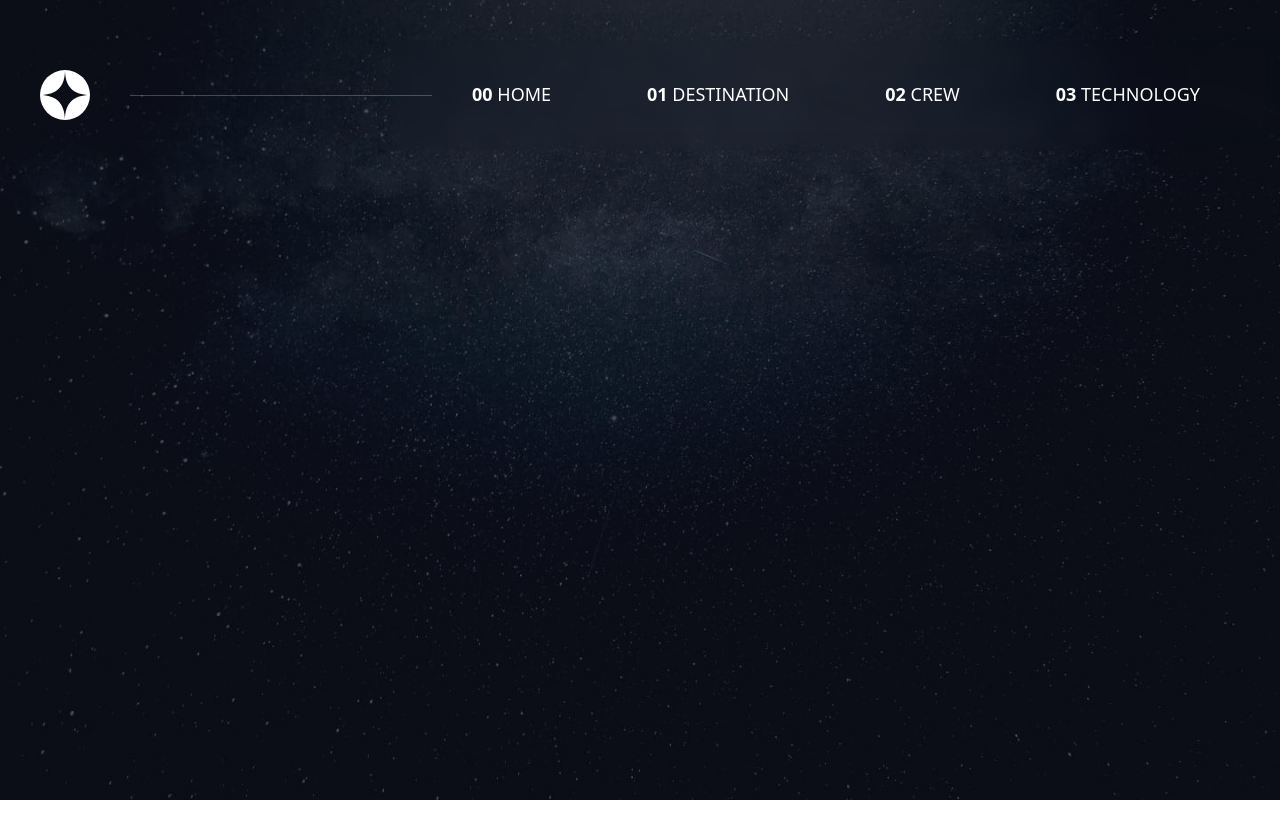
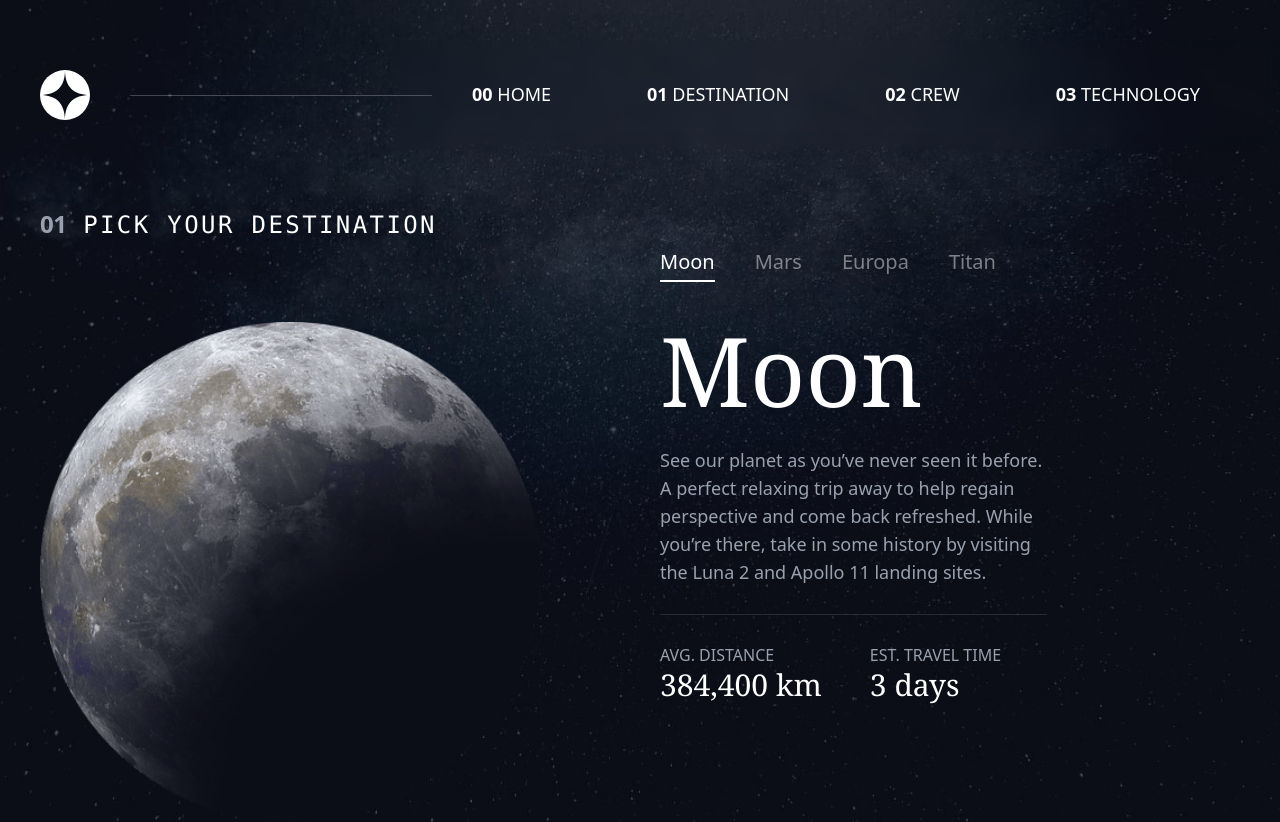
Before and after one commit to noonefr69/space-tourism, a Next.js app: page /destination in a window 1280 px wide. Before the commit the page ends 800 px from the top, so only its background shows below. Built offline with nearby package versions, Linux system fonts and the light colour scheme.

Commit message:
Destination page done

```diff
--- /dev/null
+++ b/app/(pages)/destination/components/DestinationClient.tsx
@@ -0,0 +1,47 @@
+"use client";
+import { useState } from "react";
+import Image from "next/image";
+import Tabs from "./Tabs";
+import Details from "./Details";
+
+type Destination = {
+  name: string;
+  images: { png: string };
+  description: string;
+  distance: string;
+  travel: string;
+};
+
+export default function DestinationClient({
+  destinations,
+}: {
+  destinations: Destination[];
+}) {
+  const [selected, setSelected] = useState(destinations?.[0]?.name ?? "Moon");
+  const current =
+    destinations.find((d) => d.name === selected) ?? destinations[0];
+
+  return (
+    <>
+      <div className="lg:flex hidden items-center lg:mt-10 gap-5 lg:gap-10">
+        <Tabs items={destinations} selected={selected} onSelect={setSelected} />
+      </div>
+
+      <div className="grid justify-center lg:justify-start row-span-2">
+        <Image
+          src={current.images.png}
+          alt={current.name}
+          width={500}
+          height={500}
+          className="lg:w-[500px] w-80"
+        />
+      </div>
+
+      <div className="flex lg:hidden justify-center lg:mt-10 gap-5 lg:gap-10">
+        <Tabs items={destinations} selected={selected} onSelect={setSelected} />
+      </div>
+
+      <Details destination={current} />
+    </>
+  );
+}
--- /dev/null
+++ b/app/(pages)/destination/components/Details.tsx
@@ -0,0 +1,41 @@
+"use client";
+import React from "react";
+
+type D = {
+  name: string;
+  description: string;
+  distance: string;
+  travel: string;
+};
+
+export default function Details({ destination }: { destination: D }) {
+  return (
+    <div className="row-span-2">
+      <h1 className="lg:text-8xl text-7xl text-center lg:text-start mb-7 font-serif text-white">
+        {destination.name}
+      </h1>
+      <p className="lg:max-w-2/3 text-gray-400 text-center lg:text-start lg:text-lg font-medium">
+        {destination.description}
+      </p>
+      <div className="h-px w-full lg:max-w-2/3 rounded-full bg-[#ffffff1f] my-7" />
+      <div className="flex gap-5 pb-10 lg:gap-12 flex-col lg:flex-row items-center">
+        <div>
+          <h3 className="uppercase text-center lg:text-start text-gray-400 font-medium">
+            Avg. distance
+          </h3>
+          <h1 className="text-3xl text-white font-serif">
+            {destination.distance}
+          </h1>
+        </div>
+        <div>
+          <h3 className="uppercase text-center lg:text-start text-gray-400 font-medium">
+            Est. travel time
+          </h3>
+          <h1 className="text-3xl text-white font-serif">
+            {destination.travel}
+          </h1>
+        </div>
+      </div>
+    </div>
+  );
+}
--- /dev/null
+++ b/app/(pages)/destination/components/Tabs.tsx
@@ -0,0 +1,32 @@
+"use client";
+import React from "react";
+
+type Item = { name: string };
+
+export default function Tabs({
+  items,
+  selected,
+  onSelect,
+}: {
+  items: Item[];
+  selected: string;
+  onSelect: (name: string) => void;
+}) {
+  return (
+    <>
+      {items.map((it) => (
+        <button
+          key={it.name}
+          onClick={() => onSelect(it.name)}
+          className={`text-xl text-[#ffffff74] pb-1 duration-200 border-b-2 border-transparent font-medium cursor-pointer ${
+            selected === it.name
+              ? "text-white border-b-white"
+              : "hover:border-b-white"
+          }`}
+        >
+          {it.name}
+        </button>
+      ))}
+    </>
+  );
+}
--- a/app/(pages)/destination/page.tsx
+++ b/app/(pages)/destination/page.tsx
@@ -1,15 +1,25 @@
-"use client";
-
-import { useState } from "react";
+// ...existing code...
+// import DestinationClient from "./DestinationClient";
 import datas from "../../../data.json";
-import Image from "next/image";
+import DestinationClient from "./components/DestinationClient";
 
 export default function Destination() {
-  const [filterd, setFilterd] = useState("Moon");
-  const filterByCategory = datas.destinations.filter((d) => {
-    return d.name === filterd;
-  });
+  const destinations = datas.destinations;
+
   return (
-    <div className="bg-[url('/destination/background-destination-mobile.jpg')]  md:bg-[url('/destination/background-destination-tablet.jpg')] lg:bg-[url('/destination/background-destination-desktop.jpg')] min-h-screen bg-no-repeat bg-center bg-cover"></div>
+    <div className="bg-[url('/destination/background-destination-mobile.jpg')]  md:bg-[url('/destination/background-destination-tablet.jpg')] lg:bg-[url('/destination/background-destination-desktop.jpg')] min-h-screen bg-no-repeat bg-center bg-cover">
+      <div className="grid lg:grid-cols-2 auto-rows-auto gap-10 px-2 lg:px-10 min-h-screen container mx-auto pt-52">
+        <h1 className="self-start text-center lg:text-start h-fit text-white text-lg lg:text-2xl tracking-widest uppercase font-mono">
+          <span className="font-sans font-bold text-gray-400 tracking-tight">
+            01
+          </span>{" "}
+          Pick your destination
+        </h1>
+
+        {/* client component renders interactive UI (tabs, image, details) */}
+        <DestinationClient destinations={destinations} />
+      </div>
+    </div>
   );
 }
+// ...existing code...
```
Also changed, not shown: app/(pages)/destination/components/some.tsx (deleted).
